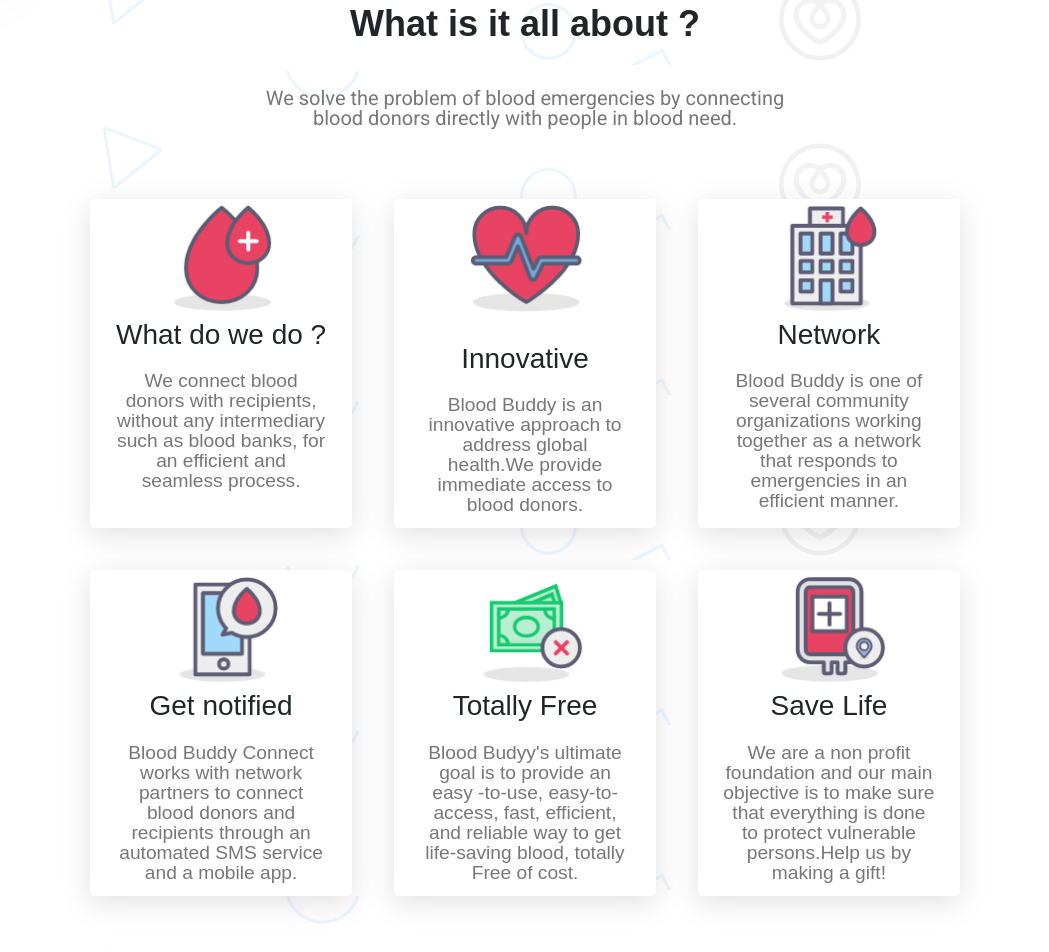
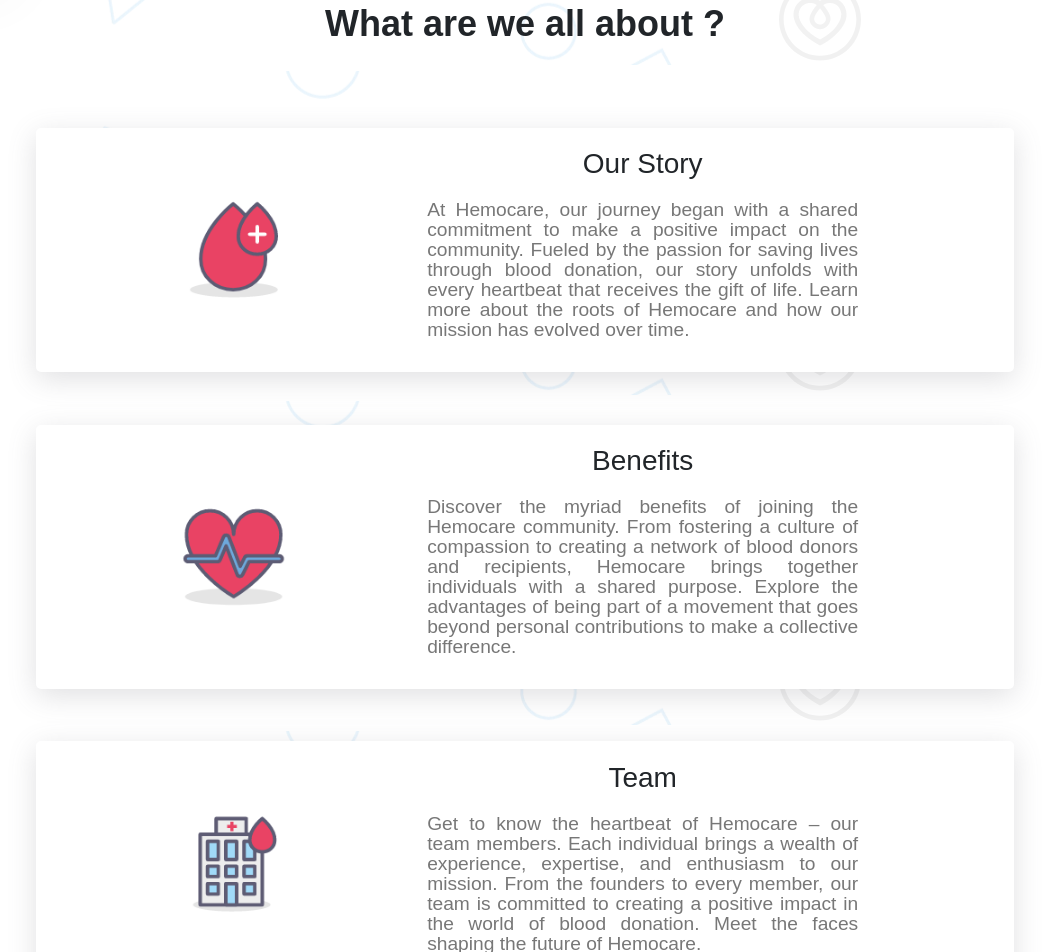
Before and after one commit to ARIHECTED/Hemocare, a React (Create React App) app in the folder frontend/: page /AboutUs in a window 1280 px wide. Shown: the part 100-1052 px from the top of the page, without its empty margins (115-1164 px from the left). Built offline with nearby package versions, Linux system fonts and the light colour scheme.

Commit message:
Updated About page

```diff
--- a/frontend/src/Components/AboutUs.css
+++ b/frontend/src/Components/AboutUs.css
@@ -1,6 +1,6 @@
 
 .about {
-    width: 80%;
+    width: 100%;
     margin: auto;
     text-align: center;
     padding-top: 8%;
@@ -32,27 +32,39 @@
 
   .about-col {
     transition: transform 1s;
-    width: 25%;
-    display: inline-block;
+    width: 75%;
+    /* display: inline-block; */
     box-shadow: rgba(100, 100, 111, 0.2) 0px 7px 29px 0px;
     border-radius: 5px;
     position: relative;
     background: white;
     margin: 2%;
+    display: flex;
+    align-items: center;
   }
 
   .about-col:hover {
     transform: scale(1.03, 1.03);
   }
 
+  .text {
+    width: 50%;
+    padding-left: 20px;
+    margin-top: 2%;
+    margin-bottom: 2%;
+    margin-left: 10%;
+  }
+
   .image img {
-    width: 50%;
+    width: 90%;
     border-top-right-radius: 5px;
     border-top-left-radius: 5px;
+    margin-right: 100%;
   }
 
   .about h3 {
     font-family: "Alegreya Sans SC", sans-serif;
+    text-align: center;
   }
 
   .about-col p {
@@ -64,6 +76,7 @@
     z-index: -1;
     font-family: "NTR", sans-serif;
     font-size: 1.2rem;
+    text-align: justify;
   }
 
   .heading {
@@ -111,6 +124,7 @@
       width: 28%;
       border-radius: 4px;
       margin: 1.3%;
+
     }
 
     .about h3 {
--- a/frontend/src/Components/AboutUs.js
+++ b/frontend/src/Components/AboutUs.js
@@ -4,7 +4,7 @@
 import drop from './Assets/drop.png';
 import innovation from './Assets/innovation.png'
 import netwotk from './Assets/netwotk.png'
-import noti from './Assets/noti.png'
+// import noti from './Assets/noti.png'
 import cost from './Assets/cost.png'
 import save from './Assets/save.png'
 
@@ -17,63 +17,83 @@
             <div className='bg'>
         <section id="about-us">
             <div className="about">
-                <h1 className="heading">What is it all about ?</h1> <br></br>
-                <p className="head-des" >We solve the problem of blood emergencies by connecting <span
-                        className="one-line"><br></br></span> blood donors directly with people in blood need. </p>
+                <h1 className="heading">What are we all about ?</h1> <br></br>
+                {/* <p className="head-des" >We solve the problem of blood emergencies by connecting <span
+                        className="one-line"><br></br></span> blood donors directly with people in blood need. </p> */}
                         <br></br>
+
+
                 <div className="row">
+
                     <div className="about-col">
                         <div className="image">
                             <img src={drop} alt="" />
                         </div>
-                        <h3>What do we do ?</h3>
-                        <p>We connect blood donors with recipients, without any intermediary such as blood banks, for an
-                            efficient and seamless process.</p>
+                        <div className='text'>
+                            <h3>Our Story</h3>
+                            <p>At Hemocare, our journey began with a shared commitment to make a positive impact on the community. Fueled by the passion for saving lives through blood donation, our story unfolds with every heartbeat that receives the gift of life. Learn more about the roots of Hemocare and how our mission has evolved over time.</p>
+                        </div>
                     </div>
+
+
                     <div className="about-col">
                         <div className="image">
                             <img src={innovation} alt=""/>
                         </div>
                         <br></br>
-                        <h3>Innovative</h3>
-                        <p>Blood Buddy is an innovative approach to address global health.We provide <span>immediate
-                                access</span> to blood donors.</p>
+                        <div className='text'>
+                            <h3>Benefits</h3>
+                            <p>Discover the myriad benefits of joining the Hemocare community. From fostering a culture of compassion to creating a network of blood donors and recipients, Hemocare brings together individuals with a shared purpose. Explore the advantages of being part of a movement that goes beyond personal contributions to make a collective difference.</p>
+                        </div>
                     </div>
+
+
                     <div className="about-col">
                         <div className="image">
                             <img src={netwotk} alt=""/>
                         </div>
-                        <h3>Network</h3>
-                        <p>Blood Buddy is one of several community organizations working together as a network that
-                            responds to emergencies in an efficient manner.</p>
+                        <div className='text'>
+                            <h3>Team</h3>
+                            <p> Get to know the heartbeat of Hemocare – our team members. Each individual brings a wealth of experience, expertise, and enthusiasm to our mission. From the founders to every member, our team is committed to creating a positive impact in the world of blood donation. Meet the faces shaping the future of Hemocare.</p>
+                        </div>
                     </div>
+
 
                     <div className="about-col">
                         <div className="image">
+                            <img src={save} alt=""/>
+                        </div>
+                        <div className='text'>
+                            <h3>Careers</h3>
+                            <p>Are you passionate about making a difference? Explore career opportunities at Hemocare and become part of a dynamic team dedicated to saving lives. As we continue to grow, we are on the lookout for individuals who share our vision and values. Discover the fulfilling career paths awaiting you at Hemocare.</p>
+                        </div>
+                    </div>
+
+
+                    {/* <div className="about-col">
+                        <div className="image">
                             <img src={noti} alt=""/>
                         </div>
-                        <h3>Get notified</h3>
-                        <p>Blood Buddy Connect works with network partners to connect blood donors and recipients
-                            through an automated SMS service and a mobile app.</p>
-                    </div>
+                        <div className='text'>
+                            <h3>Get notified</h3>
+                            <p>Hemocare works with network partners to connect blood donors and recipients
+                            through an automated SMS service.</p>
+                        </div>
+                    </div> */}
+
+
                     <div className="about-col">
                         <div className="image">
                             <img src={cost} alt=""/>
                         </div>
-                        <h3>Totally Free</h3>
-                        <p>Blood Budyy's ultimate goal is to provide an easy -to-use, easy-to-access, fast, efficient,
-                            and reliable way to get life-saving blood, totally <span>Free of cost.</span></p>
+                        <div className='text'>
+                            <h3>Free of Cost</h3>
+                            <p>At Hemocare, we believe in the power of altruism without financial barriers. Our commitment to saving lives is reflected in our policy of providing blood donation services completely free of cost. We understand the importance of accessibility and aim to ensure that the gift of life remains a selfless act, available to everyone regardless of economic status. Learn more about how Hemocare operates on the principle that compassion knows no price tag.</p>
+                        </div>
                     </div>
-                    <div className="about-col">
-                        <div className="image">
-                            <img src={save} alt=""/>
-                        </div>
-                        <h3>Save Life</h3>
-                        <p>We are a non profit foundation and our main objective is to make sure that everything is done
-                            to protect vulnerable persons.<span>Help
-                                us by making a gift!</span></p>
-                    </div>
-                </div><br></br><br></br>
+
+
+                </div>
             </div>
         </section>
     </div>
--- a/frontend/src/Components/ContactUs.css
+++ b/frontend/src/Components/ContactUs.css
@@ -36,7 +36,7 @@
 }
 
 .col-md-8:hover {
-  box-shadow: 0 15px 25px rgb(93, 21, 21);; /* Adjust box shadow on hover */
+  box-shadow: 0 15px 25px rgb(93, 21, 21); /* Adjust box shadow on hover */
 }
 
 
--- a/frontend/src/Components/Home.css
+++ b/frontend/src/Components/Home.css
@@ -111,7 +111,7 @@
     color: #909090;
     background-color: white;
     border-radius: 10px;
-    box-shadow: 0px 4px 100px 2px rgba(100, 100, 100, 0.25);
+    box-shadow: 0px 4px 100px 2px rgb(113, 25, 25);
 }
 
 .HTGB {
--- a/frontend/src/Components/Home.js
+++ b/frontend/src/Components/Home.js
@@ -75,7 +75,7 @@
           <div className='CollabDiv' id='d3'><p>YMCA</p></div>
         </div>
         <h3 className='HTGB'>
-          How the process works?
+          How does the process work?
         </h3>
         <div className='Steps'>
           <div className='Step' id='step1'>
```
